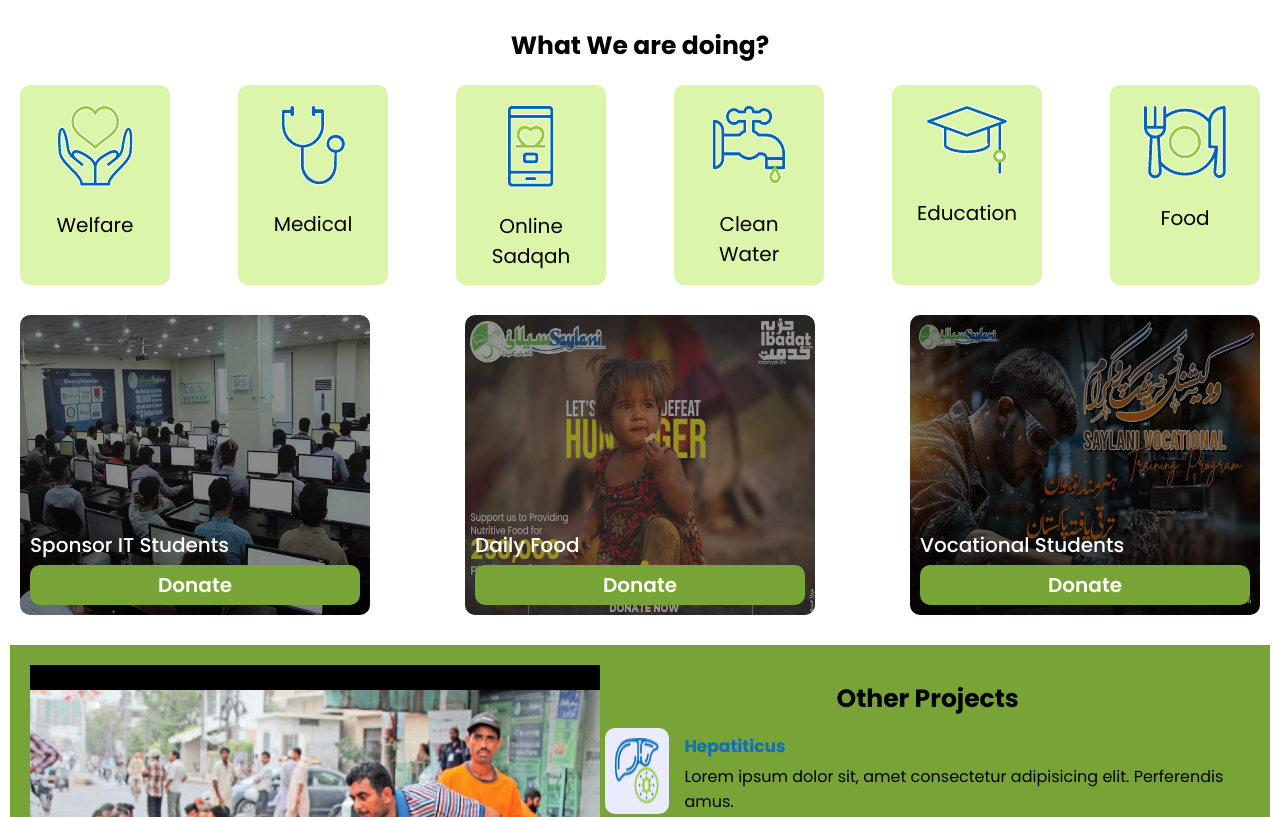
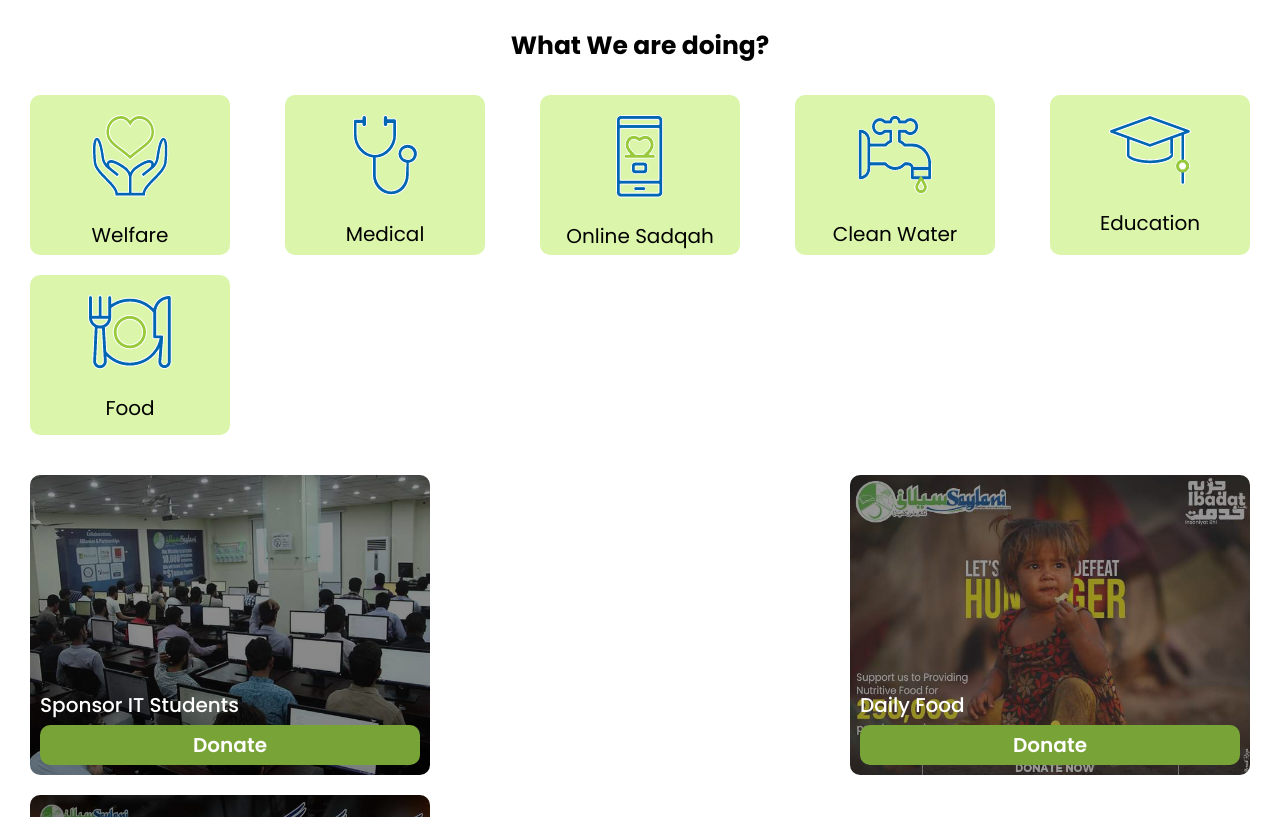
Before and after one commit to seowala23/saylani-clone, a plain HTML site: page index.html in a window 1280 px wide. Shown: the part 1329-2146 px from the top of the page. Drawn offline with Linux system fonts and the light colour scheme; files whose address does not match are found by name.

Commit message:
Update style.css
hugya

```diff
--- a/css/style.css
+++ b/css/style.css
@@ -290,10 +290,12 @@ button {
   background-color: #dbf6aa;
   padding: 20px;
   text-align: center;
-  width: 150px;
+/*   width: 20px; */
+  width: 200px;
   font-size: 20px;
+  margin:10px;
   margin-bottom: 10px;
-  height: 200px;
+  height: 160px;
   border-radius: 10px;
 }
 
@@ -310,11 +312,11 @@ button {
 .jobs ul li {
   height: 300px;
   cursor: pointer;
-  width: 350px;
+  width: 400px;
   padding: 10px;
   align-content: end;
   color: white;
-  margin-bottom: 10px;
+  margin: 10px;
   border-radius: 10px;
 }
 
@@ -523,7 +525,7 @@ button {
 
 .media .media1 {
   margin: 8px;
-  max-width: 230px;
+  max-width: 300px;
   border-radius: 10px;
   border: 2px solid gray;
 }
```
